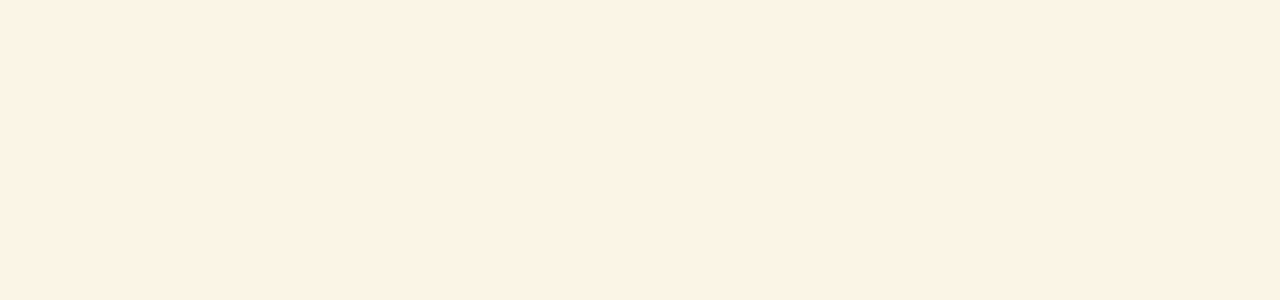
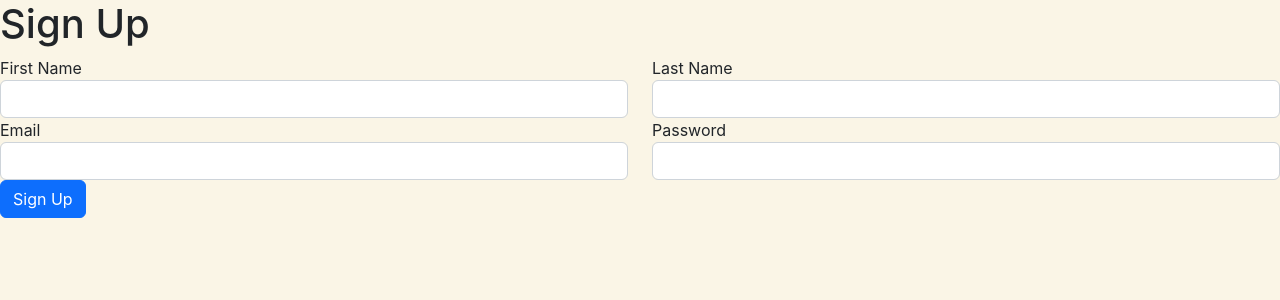
Before and after one commit to collinblank/recime-front, a React (Create React App) app in the folder frontend/: page /sign-up in a window 1280 px wide. Before the commit this address had no page. Shown: the top 300 px of the page. Built offline with nearby package versions, Linux system fonts and the light colour scheme.

Commit message:
working delete and edit buttons

```diff
--- a/frontend/src/App.js
+++ b/frontend/src/App.js
@@ -3,6 +3,9 @@ import { BrowserRouter, Routes, Route, Link } from 'react-router-dom';
 import ViewRecipe from './components/Details/ViewRecipe';
 import HomePage from './HomePage';
 import NewRecipeForm from './components/Details/NewRecipeForm';
+import LoginForm from './components/Users/LoginForm';
+import SignUpForm from './components/Users/SignupForm';
+import EditRecipeForm from './components/Details/EditRecipeForm';
 import './App.css'
 
 function App() {
@@ -11,8 +14,11 @@ function App() {
       <BrowserRouter>
         <Routes>
           <Route exact path='/' element={<HomePage/>}/>
+          <Route exact path='/sign-up' element={<SignUpForm />} />
+          <Route exact path='/login' element={<LoginForm />} />
           <Route exact path='/recipes/:recipeId' element={<ViewRecipe />} />
           <Route exact path='/recipes/new' element={<NewRecipeForm />} />
+          <Route exact path='/recipes/:recipeId/edit' element={<EditRecipeForm />} />
         </Routes>
       </BrowserRouter>
 
--- /dev/null
+++ b/frontend/src/components/Details/EditRecipeForm.js
@@ -0,0 +1,93 @@
+import { useState, useEffect } from "react"
+import { useParams } from "react-router"
+import { useNavigate } from 'react-router-dom'
+
+function EditRecipeForm() {
+
+	const navigate = useNavigate()
+
+    const { recipeId } = useParams()
+
+    const [recipe, setRecipe] = useState({
+		name: '',
+		ingredientList: '',
+		cookTime: 0,
+		instructions: '',
+	})
+
+	useEffect(() => {
+		const fetchRecipe = async () => {
+			const response = await fetch(`https://recime-backend.herokuapp.com/recipes/${recipeId}`)
+			const resData = await response.json()
+			setRecipe(resData)
+		}
+		fetchRecipe()
+	}, [ recipeId ])
+
+	async function handleSubmit(e) {
+		e.preventDefault()
+
+		await fetch(`https://recime-backend.herokuapp.com/recipes/${recipeId}`, {
+			method: 'PUT',
+			headers: {
+				'Content-Type': 'application/json'
+			},
+			body: JSON.stringify(recipe)
+		})
+
+		navigate(`/recipes/${recipe.recipeId}`)
+	}
+
+	return (
+		<main>
+			<h1>Edit Recipe</h1>
+			<form onSubmit={handleSubmit}>
+            <div className="form-group">
+                <label htmlFor="name">Recipe Name</label>
+                <input
+                    required
+                    value={recipe.name}
+                    onChange={e => setRecipe({...recipe, name: e.target.value})}
+                    className='form-control'
+                    id='name'
+                    name='name'
+                />
+            </div>
+            <div className='form-group'>
+                <label htmlFor='ingredients'>Ingredients</label>
+                <input
+                    value={recipe.ingredientList}
+                    onChange={e => setRecipe({...recipe, ingredientList: e.target.value})}
+                    id='ingredientList'
+                    name='ingredientList'
+                />
+            </div>
+            <div className='form-group'>
+                <label htmlFor='cook-time'>Cook Time</label>
+                <input
+                    type='number'
+                    min='0.5'
+                    max='10'
+                    step='0.5'
+                    value={recipe.cookTime}
+                    onChange={e => setRecipe({...recipe, cookTime: e.target.value})}
+                    id='cookTime'
+                    name='cookTime'
+                />
+            </div>
+            <div className='form-group'>
+                <label htmlFor='instructions'>Instructions</label>
+                <input
+                    value={recipe.instructions}
+                    onChange={e => setRecipe({...recipe, instructions: e.target.value})}
+                    id='instructions'
+                    name='instructions'
+                />
+            </div>
+				<input className="btn btn-primary" type="submit" value="Save" />
+			</form>
+		</main>
+	)
+}
+
+export default EditRecipeForm
--- a/frontend/src/components/Details/ViewRecipe.js
+++ b/frontend/src/components/Details/ViewRecipe.js
@@ -21,6 +21,17 @@ function ViewRecipe() {
         window.localStorage.setItem('recipe', recipe);
     }, [recipe]);
 
+    function editRecipe() {
+		navigate(`/recipes/${recipe.recipeId}/edit`)
+	}
+
+    async function deleteRecipe() {
+        await fetch(`https://recime-backend.herokuapp.com/recipes/${recipeId}`,{
+            method: 'DELETE'
+    })
+    navigate('/')
+    };
+
 return (
     <>
     <main>
@@ -30,6 +41,14 @@ return (
         <h5 className='cookTime'>{recipe.cookTime}</h5>
         <p className='instructions'>{recipe.instructions}</p>
     </div>
+
+    <br />
+        <a className="btn btn-warning" onClick={editRecipe}>
+			Edit
+		</a>{` `}
+		<button type="submit" className="btn btn-danger" onClick={deleteRecipe}>
+				Delete
+		</button>
     </main>
     </>
 )
--- a/frontend/src/components/Menu/Menu.js
+++ b/frontend/src/components/Menu/Menu.js
@@ -7,15 +7,21 @@ const Menu = ({ open }) => {
   return (
     <StyledMenu open={open}>
       <Link to={`/recipes/new`}>
-      <a href="/">
         <span role="img" aria-label="add recipe"></span>
         Add Recipe
-      </a>
       </Link>
       <a href="/">
         <span role="img" aria-label="home"></span>
         Home
         </a>
+      <Link to={`/sign-up`}>
+        <span role="img" aria-label="Sign Up"></span>
+        Sign Up
+      </Link>
+      <Link to={`/login`}>
+        <span role="img" aria-label="Login"></span>
+        Login
+      </Link>
     </StyledMenu>
   )
 }
--- a/frontend/src/components/Recipes/NewRecipeForm.js
+++ b/frontend/src/components/Recipes/NewRecipeForm.js
@@ -45,3 +45,5 @@ return (
         </form>
     </main>
 )
+
+export default NewRecipesForm
--- /dev/null
+++ b/frontend/src/components/Users/CurrentUser.js
@@ -0,0 +1,17 @@
+import { createContext, useState } from "react";
+
+
+export const CurrentUser = createContext()
+
+function CurrentUserProvider({ children }){
+
+    const [currentUser, setCurrentUser] = useState(null)
+
+    return (
+        <CurrentUser.Provider value={{ currentUser, setCurrentUser }}>
+            {children}
+        </CurrentUser.Provider>
+    )
+}
+
+export default CurrentUserProvider
--- /dev/null
+++ b/frontend/src/components/Users/LoginForm.js
@@ -0,0 +1,85 @@
+import { useContext, useState } from "react"
+import { useNavigate } from "react-router-dom"
+import { CurrentUser } from './CurrentUser'
+
+function LoginForm() {
+
+    const navigate = useNavigate()
+
+    const { setCurrentUser } = useContext(CurrentUser)
+
+    const [credentials, setCredentials] = useState({
+        email: '',
+        password: ''
+    })
+
+    const [errorMessage, setErrorMessage] = useState(null)
+
+
+async function handleSubmit(e) {
+    e.preventDefault()
+    const response = await fetch(`https://recime-backend.herokuapp.com/authentication/`, {
+        method: 'POST',
+        headers: {
+            'Content-Type': 'application/json'
+        },
+        body: JSON.stringify(credentials)
+    })
+
+    const data = await response.json()
+
+   if (response.status === 200) {
+    setCurrentUser(data.user)
+    navigate('/')
+   } else {
+        setErrorMessage(data.message)
+   }
+}
+
+
+
+    return (
+        <main>
+            <h1>Login</h1>
+            {errorMessage !== null
+                ? (
+                    <div className="alert alert-danger" role="alert">
+                        {errorMessage}
+                    </div>
+                )
+                : null
+            }
+            <form onSubmit={handleSubmit}>
+                <div className="row">
+                    <div className="col-sm-6 form-group">
+                        <label htmlFor="email">Email</label>
+                        <input
+                            type="email"
+                            required
+                            value={credentials.email}
+                            onChange={e => setCredentials({ ...credentials, email: e.target.value })}
+                            className="form-control"
+                            id="email"
+                            name="email"
+                        />
+                    </div>
+                    <div className="col-sm-6 form-group">
+                        <label htmlFor="password">Password</label>
+                        <input
+                            type="password"
+                            required
+                            value={credentials.password}
+                            onChange={e => setCredentials({ ...credentials, password: e.target.value })}
+                            className="form-control"
+                            id="password"
+                            name="password"
+                        />
+                    </div>
+                </div>
+                <input className="btn btn-primary" type="submit" value="Login" />
+            </form>
+        </main>
+    )
+}
+
+export default LoginForm
--- /dev/null
+++ b/frontend/src/components/Users/SignupForm.js
@@ -0,0 +1,90 @@
+import { useState, useEffect } from "react"
+import { useParams } from "react-router"
+import { useNavigate } from 'react-router-dom'
+
+function SignUpForm() {
+
+	const navigate = useNavigate();
+
+	const [user, setUser] = useState({
+		firstName: '',
+		lastName: '',
+		email: '',
+		password: ''
+	})
+
+	async function handleSubmit(e) {
+		e.preventDefault()
+
+		await fetch(`https://recime-backend.herokuapp.com/users`, {
+			method: 'POST',
+			headers: {
+				'Content-Type': 'application/json'
+			},
+			body: JSON.stringify(user)
+		})
+
+		navigate('/');
+	}
+
+	return (
+		<main>
+			<h1>Sign Up</h1>
+			<form onSubmit={handleSubmit}>
+				<div className="row">
+					<div className="col-sm-6 form-group">
+						<label htmlFor="firstName">First Name</label>
+						<input
+							required
+							value={user.firstName}
+							onChange={e => setUser({ ...user, firstName: e.target.value })}
+							className="form-control"
+							id="firstName"
+							name="firstName"
+						/>
+					</div>
+					<div className="col-sm-6 form-group">
+						<label htmlFor="lastName">Last Name</label>
+						<input
+							required
+							value={user.lastName}
+							onChange={e => setUser({ ...user, lastName: e.target.value })}
+							className="form-control"
+							id="lastName"
+							name="lastName"
+						/>
+					</div>
+				</div>
+				<div className="row">
+					<div className="col-sm-6 form-group">
+						<label htmlFor="email">Email</label>
+						<input
+							type="email"
+							required
+							value={user.email}
+							onChange={e => setUser({ ...user, email: e.target.value })}
+							className="form-control"
+							id="email"
+							name="email"
+						/>
+					</div>
+                    <div className="col-sm-6 form-group">
+                        <label htmlFor='password'>Password</label>
+                        <input
+                        type='password'
+                        required
+                        value={user.password}
+                        onChange={e => setUser ({ ...user, password: e.target.value })}
+                        className='form-control'
+                        id='password'
+                        name='password'
+                        />
+                    </div>
+				</div>
+				<input className="btn btn-primary" type="submit" value="Sign Up" />
+			</form>
+		</main>
+	)
+}
+
+export default SignUpForm
```
Also changed, not shown: frontend/blob/Database_tostart.png (added), frontend/blob/Recime_Outline.png (added).
